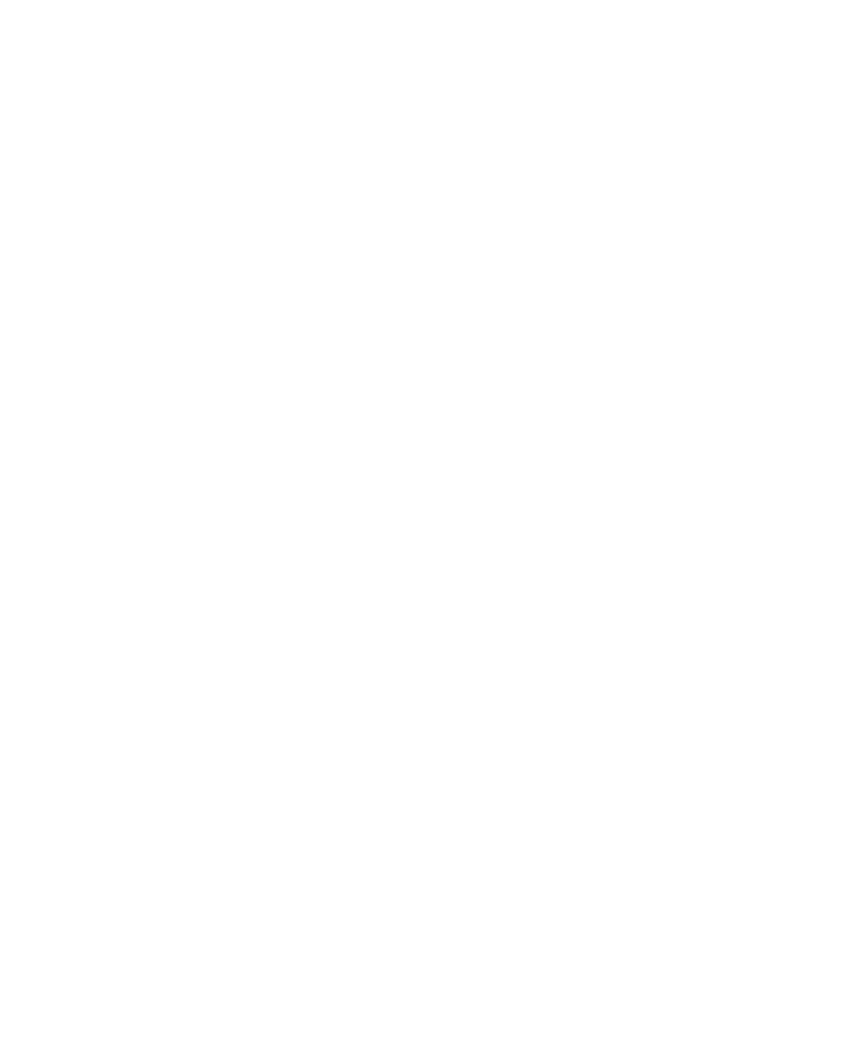
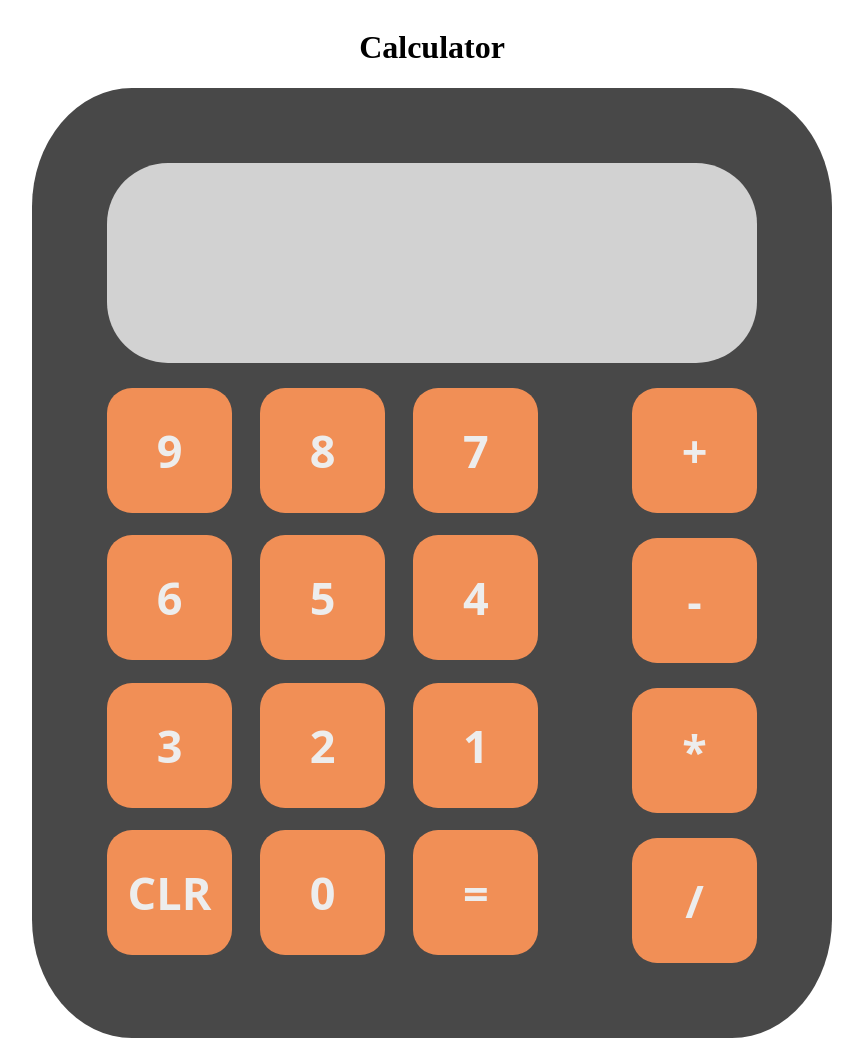
Before and after one commit to aidankim12/calculator, a plain HTML site: page index.html in a window 1280 px wide. Shown: the whole page, without its empty margins (208-1071 px from the left). Before the commit the page ends 800 px from the top, so only its background shows below. Drawn offline with Linux system fonts and the light colour scheme.

Commit message:
Designed UI: Created the UI portion of the calculator with HTML for the outline and JS for the buttons.

```diff
--- a/index.html
+++ b/index.html
@@ -9,6 +9,20 @@
     <script src="./script.js" defer></script>
 </head>
 <body>
-
+    <div id="header">
+        <h1>Calculator</h1>
+    </div>
+    <div id="calculator">
+        <div class="screen"></div>
+        <div class="buttons">
+            <div class="num-pad"></div>
+            <div class="operations">
+                <button class="button">+</button>
+                <button class="button">-</button>
+                <button class="button">*</button>
+                <button class="button">/</button>
+            </div>
+        </div>
+    </div>
 </body>
 </html>
--- a/script.js
+++ b/script.js
@@ -0,0 +1,61 @@
+// Creating the buttons.
+const numPad = document.querySelector('.num-pad');
+
+for (let i = 9; i > 0; i--) {
+    const btn = document.createElement('button');
+    numPad.appendChild(btn);
+    btn.classList.toggle('button');
+    btn.textContent = `${i}`;
+}
+
+const clr = document.createElement('button');
+numPad.appendChild(clr);
+clr.classList.toggle('button');
+clr.textContent = `CLR`;
+
+const zero = document.createElement('button');
+numPad.appendChild(zero);
+zero.classList.toggle('button');
+zero.textContent = `0`;
+
+const eq = document.createElement('button');
+numPad.appendChild(eq);
+eq.classList.toggle('button');
+eq.textContent = `=`;
+
+// Functions for carrying out operations input through UI.
+function add(a, b) {
+    return a + b;
+}
+
+function subtract(a, b) {
+    return a - b;
+}
+
+function multiply(a, b) {
+    return a * b;
+}
+
+function divide(a, b) {
+    return a / b;
+}
+
+function op(num1, num2, operator) {
+    // Function for performing operations.
+    switch (func) {
+        case 'add':
+            add(num1, num2);
+            break;
+        case 'subtract':
+            sub(num1, num2);
+            break;
+        case 'multiply':
+            mult(num1, num2);
+            break;
+        case 'divide':
+            divide(num1, num2);
+            break;
+    }
+}
+
+// Adding functionality to the calculator.
--- a/style.css
+++ b/style.css
@@ -0,0 +1,67 @@
+body {
+    display: flex;
+    flex-direction: column;
+    align-items: center;
+}
+
+#calculator {
+    box-sizing: border-box;
+    display: flex;
+    flex-direction: column;
+    justify-content: space-between;
+    align-items: center;
+    height: 950px;
+    width: 800px;
+    border-radius: 12.5%;
+    padding: 75px;
+    background-color: rgb(72, 72, 72);
+}
+
+.screen {
+    height: 200px;
+    width: 650px;
+    border-radius: 60.9375px;
+    background-color: rgb(210, 210, 210);
+}
+
+.buttons {
+    display: flex;
+    flex-direction: row;
+    justify-content: space-between;
+    height: 575px;
+    width: 650px;
+    border-radius: 20%;
+}
+
+.num-pad {
+    display: flex;
+    flex-direction: row;
+    justify-content: space-between;
+    flex-wrap: wrap;
+    height: 575px;
+    width: 431.25px;
+    gap: 15px;
+}
+
+.operations {
+    display: flex;
+    flex-direction: column;
+    justify-content: space-between;
+    gap: 15px;
+    height: 575px;
+    width: 125px;
+}
+
+.button {
+    height: 125px;
+    width: 125px;
+    border-style: none;
+    border-radius: 20%;
+    margin: 0;
+    padding: 0;
+    background-color: rgb(241, 143, 86);
+    font-family: system-ui, -apple-system, BlinkMacSystemFont, 'Segoe UI', Roboto, Oxygen, Ubuntu, Cantarell, 'Open Sans', 'Helvetica Neue', sans-serif;
+    font-size: 45px;
+    font-weight: 750;
+    color: rgb(237, 237, 237);
+}
```
